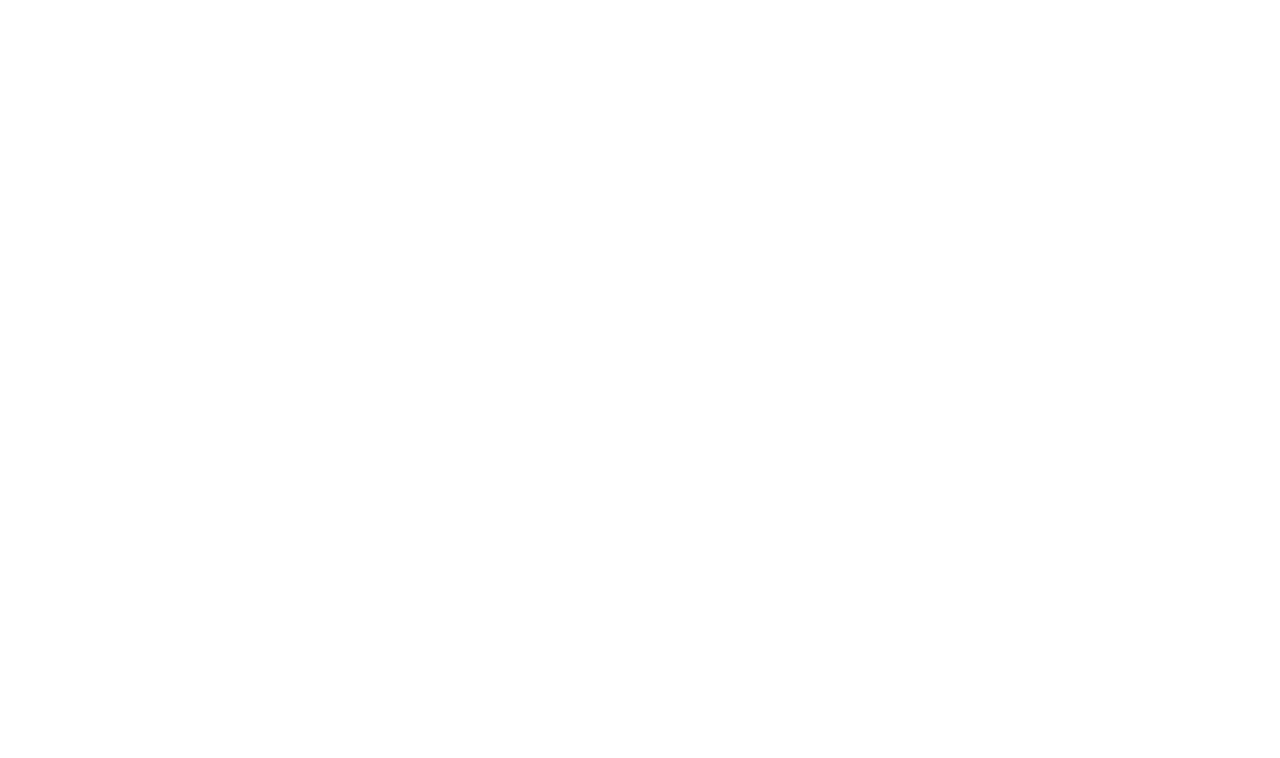
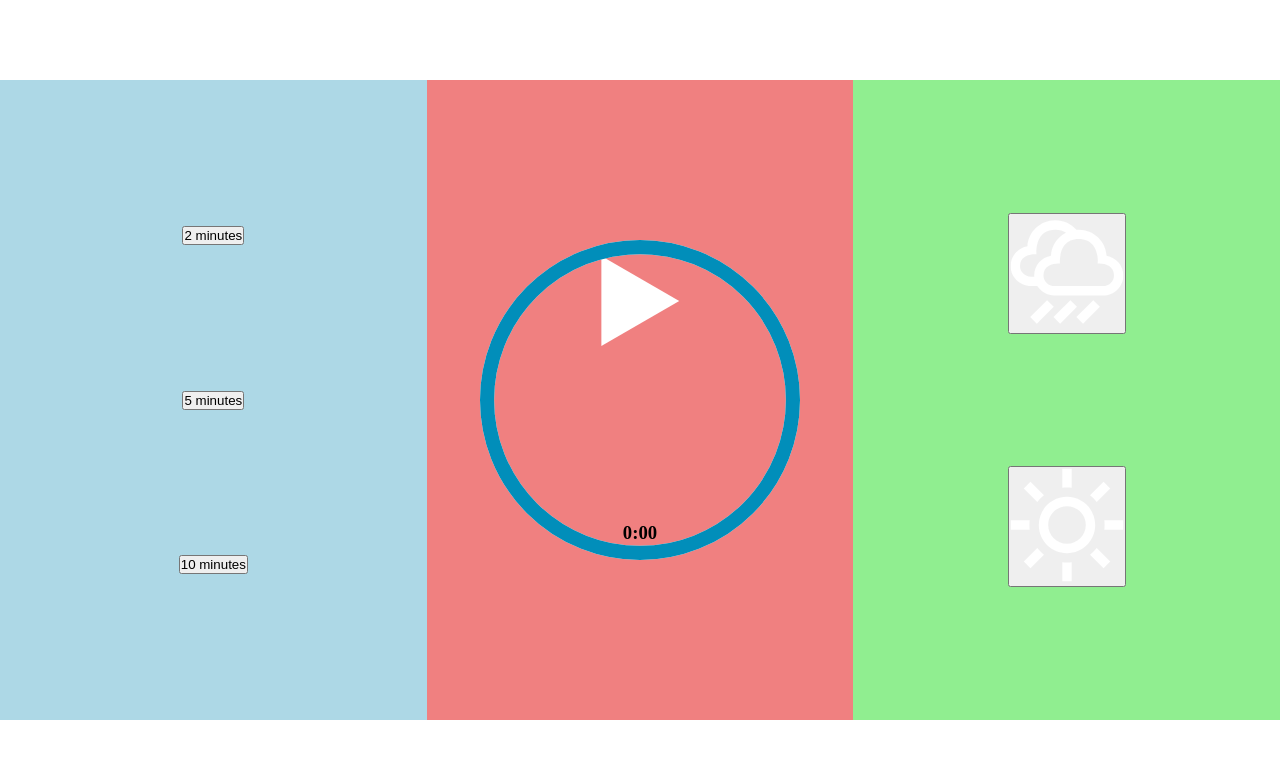
Before and after one commit to HaleyNicole126/you-could-be-meditating, a plain HTML site: page index.html in a window 1280 px wide. Drawn offline with Linux system fonts and the light colour scheme.

Commit message:
added structure and style to html and css

```diff
--- a/index.html
+++ b/index.html
@@ -1,20 +1,74 @@
 <!DOCTYPE html>
 <html lang="en">
-<head>
-    <meta charset="UTF-8">
-    <meta http-equiv="X-UA-Compatible" content="IE=edge">
-    <meta name="viewport" content="width=device-width, initial-scale=1.0">
-    <link rel="stylesheet" href="./style.css">
+  <head>
+    <meta charset="UTF-8" />
+    <meta http-equiv="X-UA-Compatible" content="IE=edge" />
+    <meta name="viewport" content="width=device-width, initial-scale=1.0" />
+    <link rel="stylesheet" href="./style.css" />
     <title>You Could Be Meditating</title>
-</head>
-<body>
+  </head>
+  <body>
     <div class="app">
-        <div class="time-select"></div>
-        <div class="player-container"></div>
-        <div class="sound-picker"></div>
+
+        <div class="vid-container">
+            <video loop>
+                <source src="./video/rain.mp4" type="video/mp4" />
+            </video>
+        </div>
+      <div class="time-select">
+        <button data-time="120">2 minutes</button>
+        <button data-time="300">5 minutes</button>
+        <button data-time="600">10 minutes</button>
+      </div>
+      <div class="player-container">
+        <audio class="song">
+          <source src="./sounds/rain.mp3" />
+        </audio>
+        <img src="./svg/play.svg" alt="play" class="play" />
+        <svg
+        class="track-outline"
+          width="453"
+          height="453"
+          viewBox="0 0 453 453"
+          fill="none"
+          xmlns="http://www.w3.org/2000/svg"
+        >
+          <circle
+            cx="226.5"
+            cy="226.5"
+            r="216.5"
+            stroke="white"
+            stroke-width="20"
+          />
+        </svg>
+        <svg
+        class="moving-outline"
+          width="453"
+          height="453"
+          viewBox="0 0 453 453"
+          fill="none"
+          xmlns="http://www.w3.org/2000/svg"
+        >
+          <circle
+            cx="226.5"
+            cy="226.5"
+            r="216.5"
+            stroke="#018EBA"
+            stroke-width="20"
+          />
+        </svg>
+        <h3 class="time-display">0:00</h3>
+      </div>
+      <div class="sound-picker">
+        <button data-sound="./sounds/rain.mp3" data-video="./video/rain.mp4">
+            <img src="./svg/rain.svg" alt="rain">
+        </button>
+        <button data-sound="./sounds/beach.mp3" data-video="./video/beach.mp4">
+            <img src="./svg/beach.svg" alt="beach">
+        </button>
+      </div>
     </div>
 
-
     <script src="./app.js"></script>
-</body>
+  </body>
 </html>
--- a/style.css
+++ b/style.css
@@ -0,0 +1,52 @@
+*{
+    margin: 0;
+    padding: 0;
+    box-sizing: border-box;
+}
+
+.app {
+    height: 100vh;
+    display: flex;
+    justify-content: space-evenly;
+    align-items: center;
+}
+
+.time-select,
+.sound-picker,
+.player-container {
+    height: 80%;
+    flex: 1;
+    display: flex;
+    flex-direction: column;
+    justify-content: space-evenly;
+    align-items: center;
+}
+
+.player-container{
+   position: relative;
+}
+
+.player-container svg {
+    position: absolute;
+    height: 50%;
+    top: 50%;
+    left: 50%;
+    transform: translate(-50%, -50%);
+    pointer-events: none;
+}
+
+.time-select{
+    background: lightblue;
+}
+
+.sound-picker{
+    background: lightgreen;
+}
+
+.player-container{
+    background: lightcoral;
+}
+
+.vid-container{
+    display: none;
+}
```
